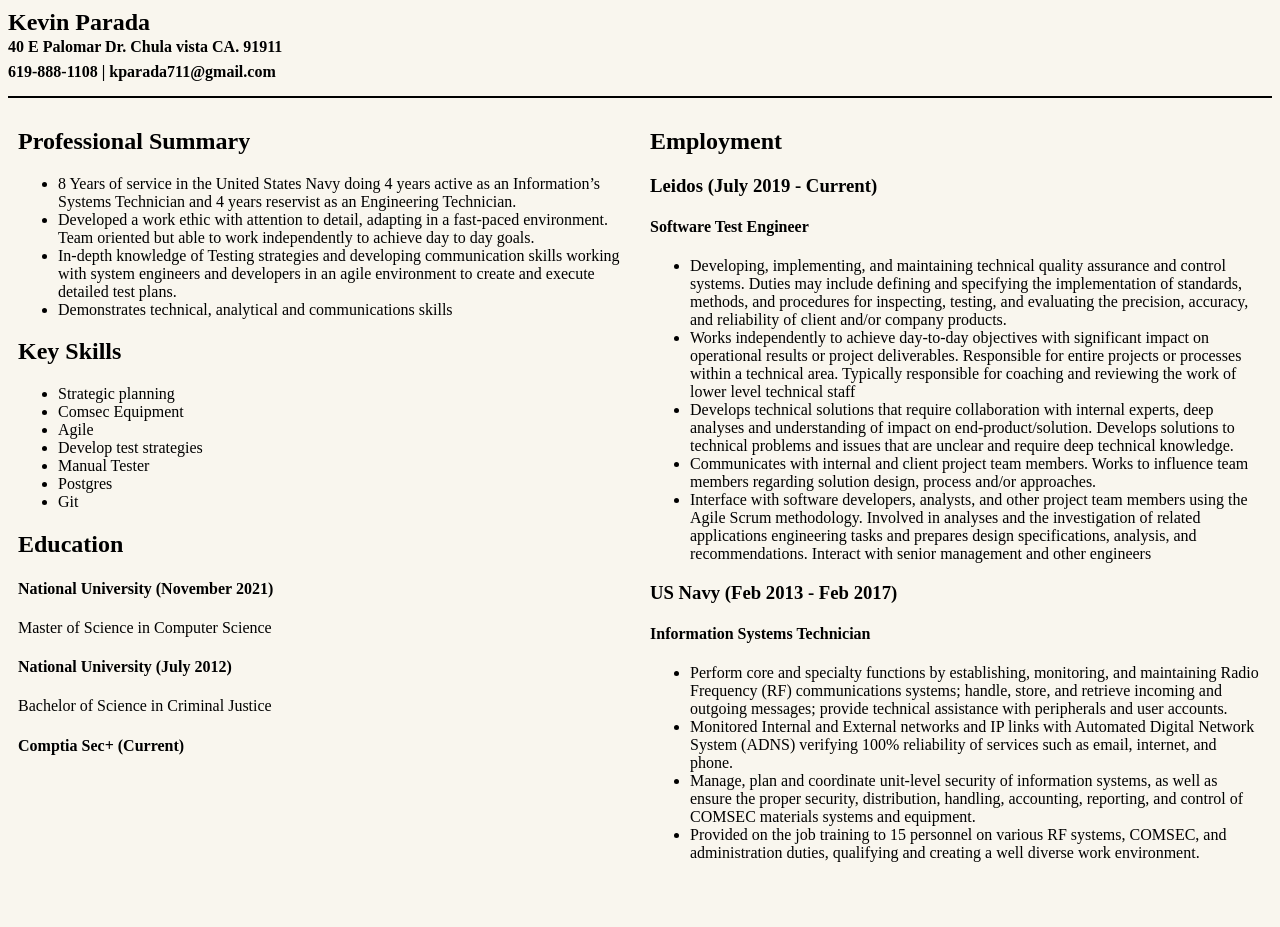
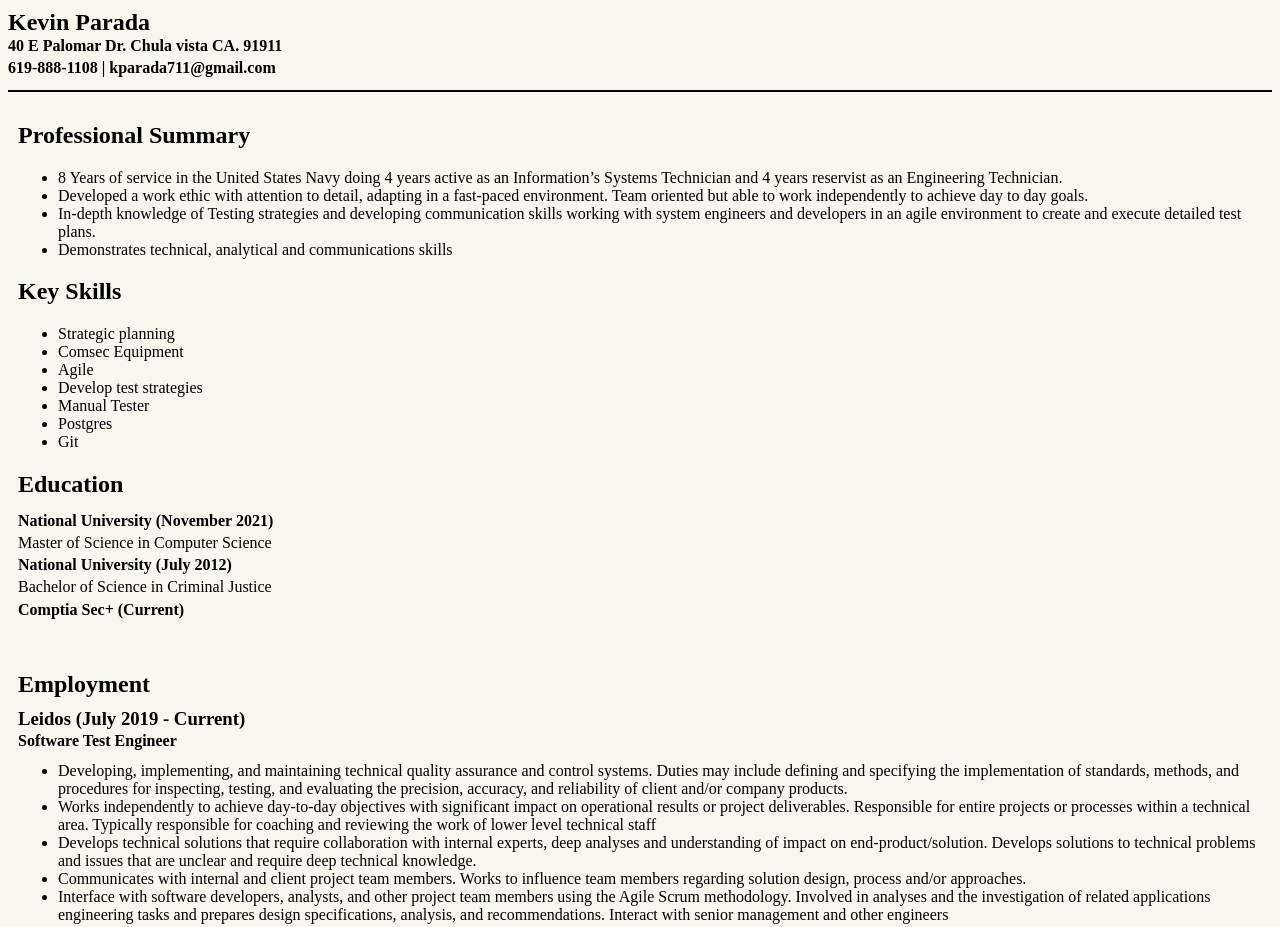
Before and after one commit to kparada/parada.github.io, a plain HTML site: page index.html in a window 1280 px wide. Shown: the top 927 px of the page. Before the commit the page ends 896 px from the top, so only its background shows below. Drawn offline with Linux system fonts and the light colour scheme.

Commit message:
Update style.css

```diff
--- a/style.css
+++ b/style.css
@@ -2,6 +2,19 @@ body{
   background-color:#F9F6EE;
   font-family: serif;
   font: 2px;
+}
+
+h3{
+  line-height:1px;
+
+}
+
+h4{
+  line-height:1px;
+}
+
+p{
+  line-height:1px;
 }
 
 .top-header{
@@ -12,7 +25,7 @@ body{
 
 }
 
-.skills_summary {
+.row {
 
   display: flex;
 
@@ -21,7 +34,6 @@ body{
 
 .column{
   flex: 50%;
-
   padding: 10px;
 
 }
```
